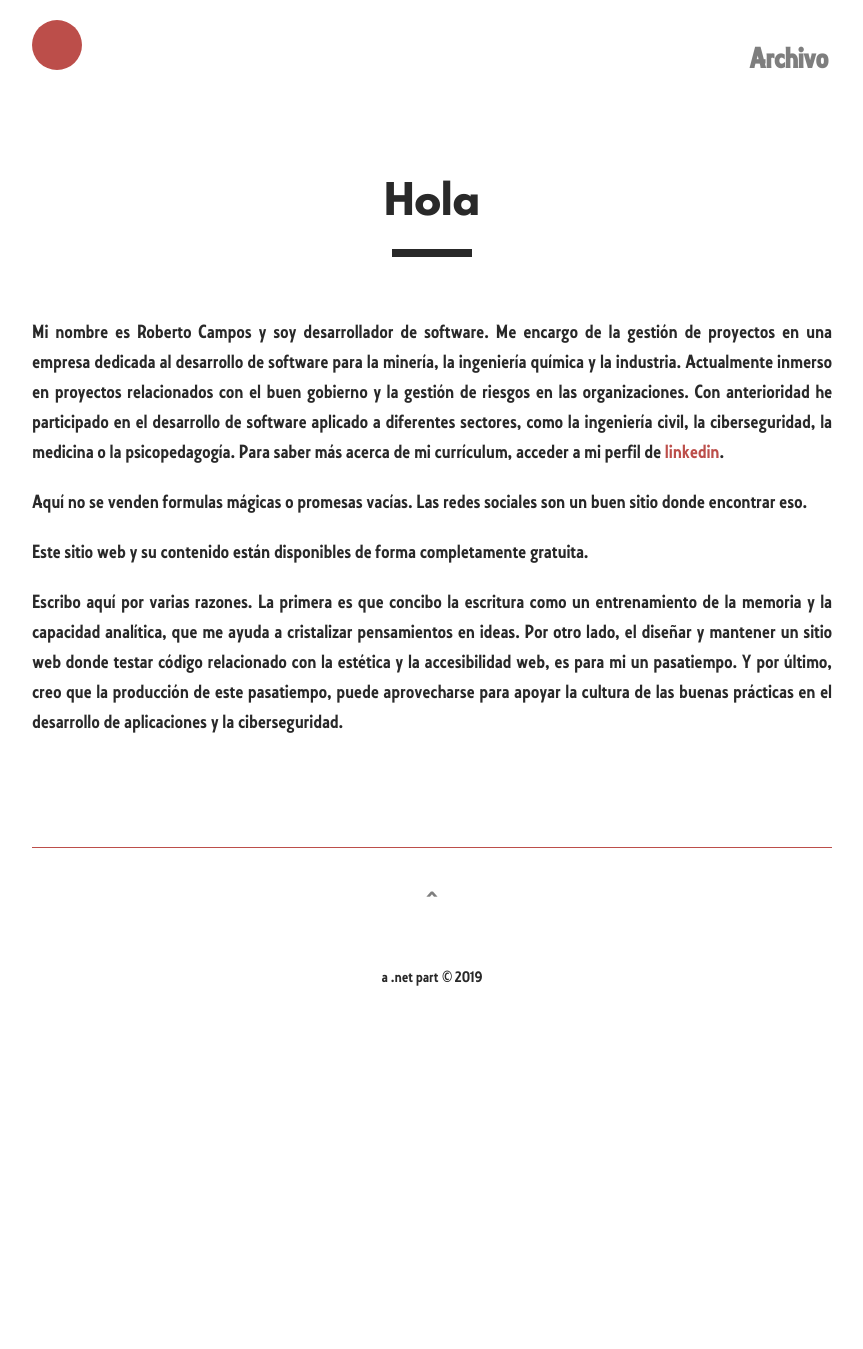
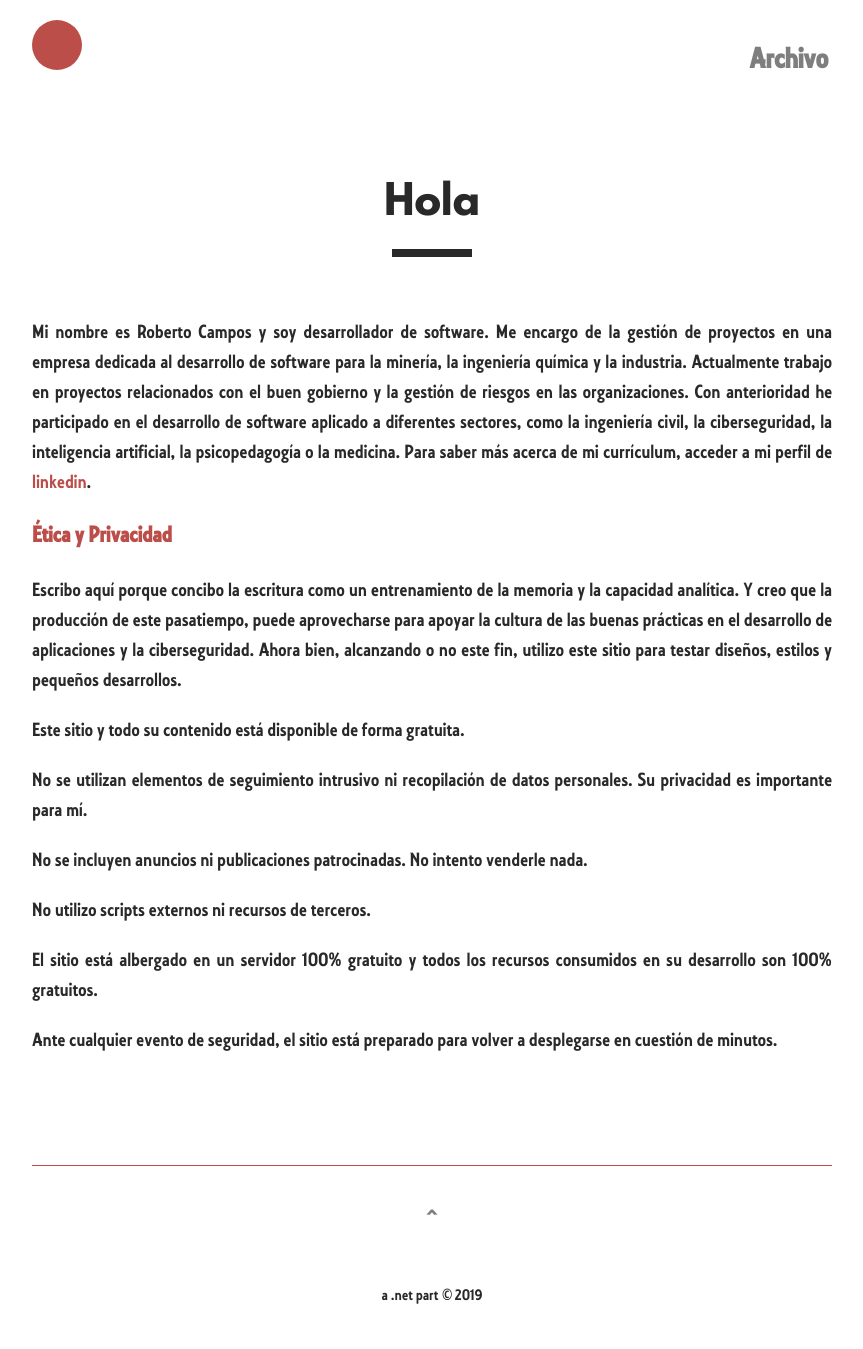
Before and after one commit to Rocmpr/blog, a Jekyll site: the page built from _pages/Acercade.md, in a window 1280 px wide. Shown: the whole page, without its empty margins (208-1071 px from the left). Built offline with Jekyll 4.4.1, drawn with Linux system fonts in a browser that asks for light colours; before the commit the page ends 1031 px from its top, so only the background shows below that.

Commit message:
Update Acercade.md

```diff
--- a/_pages/Acercade.md
+++ b/_pages/Acercade.md
@@ -4,10 +4,20 @@ title: "Hola"
 permalink: /about/
 ---
 
-Mi nombre es Roberto Campos y soy desarrollador de software. Me encargo de la gestión de proyectos en una empresa dedicada al desarrollo de software para la minería, la ingeniería química y la industria. Actualmente inmerso en proyectos relacionados con el buen gobierno y la gestión de riesgos en las organizaciones. Con anterioridad he participado en el desarrollo de software aplicado a diferentes sectores, como la ingeniería civil, la ciberseguridad, la medicina o la psicopedagogía. Para saber más acerca de mi currículum, acceder a mi perfil de [linkedin](https://www.linkedin.com/in/camposroberto/).
+Mi nombre es Roberto Campos y soy desarrollador de software. Me encargo de la gestión de proyectos en una empresa dedicada al desarrollo de software para la minería, la ingeniería química y la industria. Actualmente trabajo en proyectos relacionados con el buen gobierno y la gestión de riesgos en las organizaciones. Con anterioridad he participado en el desarrollo de software aplicado a diferentes sectores, como la ingeniería civil, la ciberseguridad, la inteligencia artificial, la psicopedagogía o la medicina. Para saber más acerca de mi currículum, acceder a mi perfil de [linkedin](https://www.linkedin.com/in/camposroberto/).
 
-Aquí no se venden formulas mágicas o promesas vacías. Las redes sociales son un buen sitio donde encontrar eso.
+### Ética y Privacidad
 
-Este sitio web y su contenido están disponibles de forma completamente gratuita.
+Escribo aquí porque concibo la escritura como un entrenamiento de la memoria y la capacidad analítica. Y creo que la producción de este pasatiempo, puede aprovecharse para apoyar la cultura de las buenas prácticas en el desarrollo de aplicaciones y la ciberseguridad. Ahora bien, alcanzando o no este fin, utilizo este sitio para testar diseños, estilos y pequeños desarrollos.
 
-Escribo aquí por varias razones. La primera es que concibo la escritura como un entrenamiento de la memoria y la capacidad analítica, que me ayuda a cristalizar pensamientos en ideas. Por otro lado, el diseñar y mantener un sitio web donde testar código relacionado con la estética y la accesibilidad web, es para mi un pasatiempo. Y por último, creo que la producción de este pasatiempo, puede aprovecharse para apoyar la cultura de las buenas prácticas en el desarrollo de aplicaciones y la ciberseguridad.
+Este sitio y todo su contenido está disponible de forma gratuita.
+
+No se utilizan elementos de seguimiento intrusivo ni recopilación de datos personales. Su privacidad es importante para mí.
+
+No se incluyen anuncios ni publicaciones patrocinadas. No intento venderle nada.
+
+No utilizo scripts externos ni recursos de terceros.
+
+El sitio está albergado en un servidor 100% gratuito y todos los recursos consumidos en su desarrollo son 100% gratuitos.
+
+Ante cualquier evento de seguridad, el sitio está preparado para volver a desplegarse en cuestión de minutos.
```
